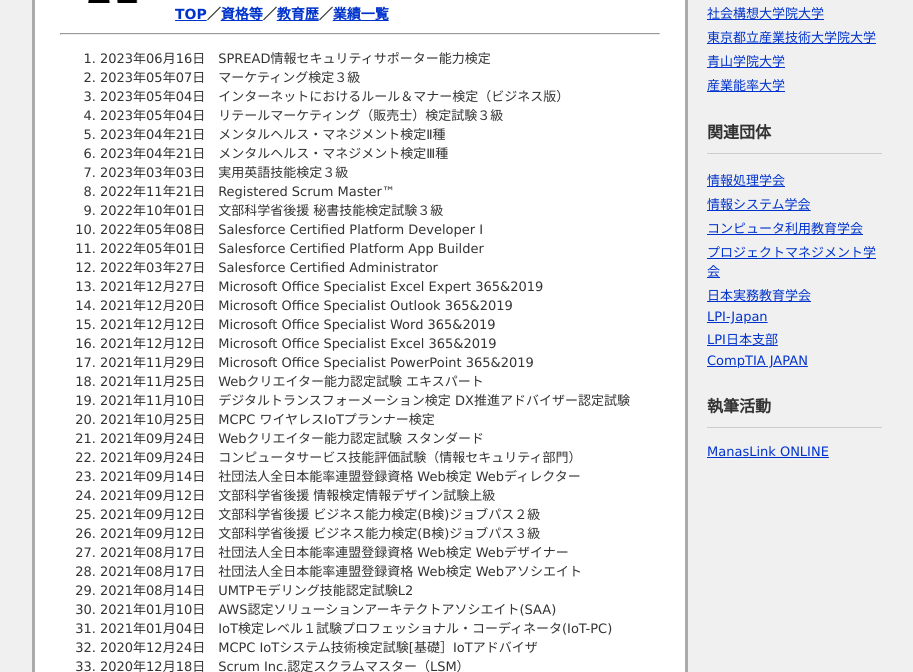
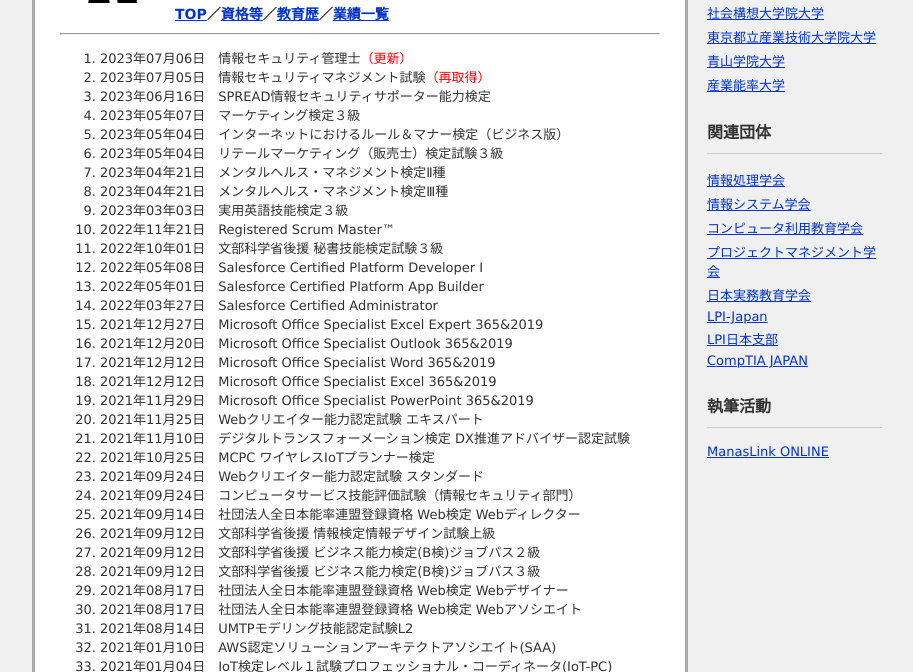
Before and after one commit to kizaki/kizaki.github.io, a plain HTML site: page license.html in a window 1280 px wide. Shown: the part 116-788 px from the top of the page, without its empty margins (183-1096 px from the left). Drawn offline with Linux system fonts and the light colour scheme.

Commit message:
資格追加

```diff
--- a/license.html
+++ b/license.html
@@ -65,7 +65,8 @@
 
         <hr />
 
-		<ol>
+		<ol><li>2023年07月06日　情報セキュリティ管理士<font color="red">（更新）</font></li>
+			<li>2023年07月05日　情報セキュリティマネジメント試験<font color="red">（再取得）</font></li>
 			<li>2023年06月16日　SPREAD情報セキュリティサポーター能力検定</li>
 			<li>2023年05年07日　マーケティング検定３級</li>
 			<li>2023年05年04日　インターネットにおけるルール＆マナー検定（ビジネス版）</li>
```
